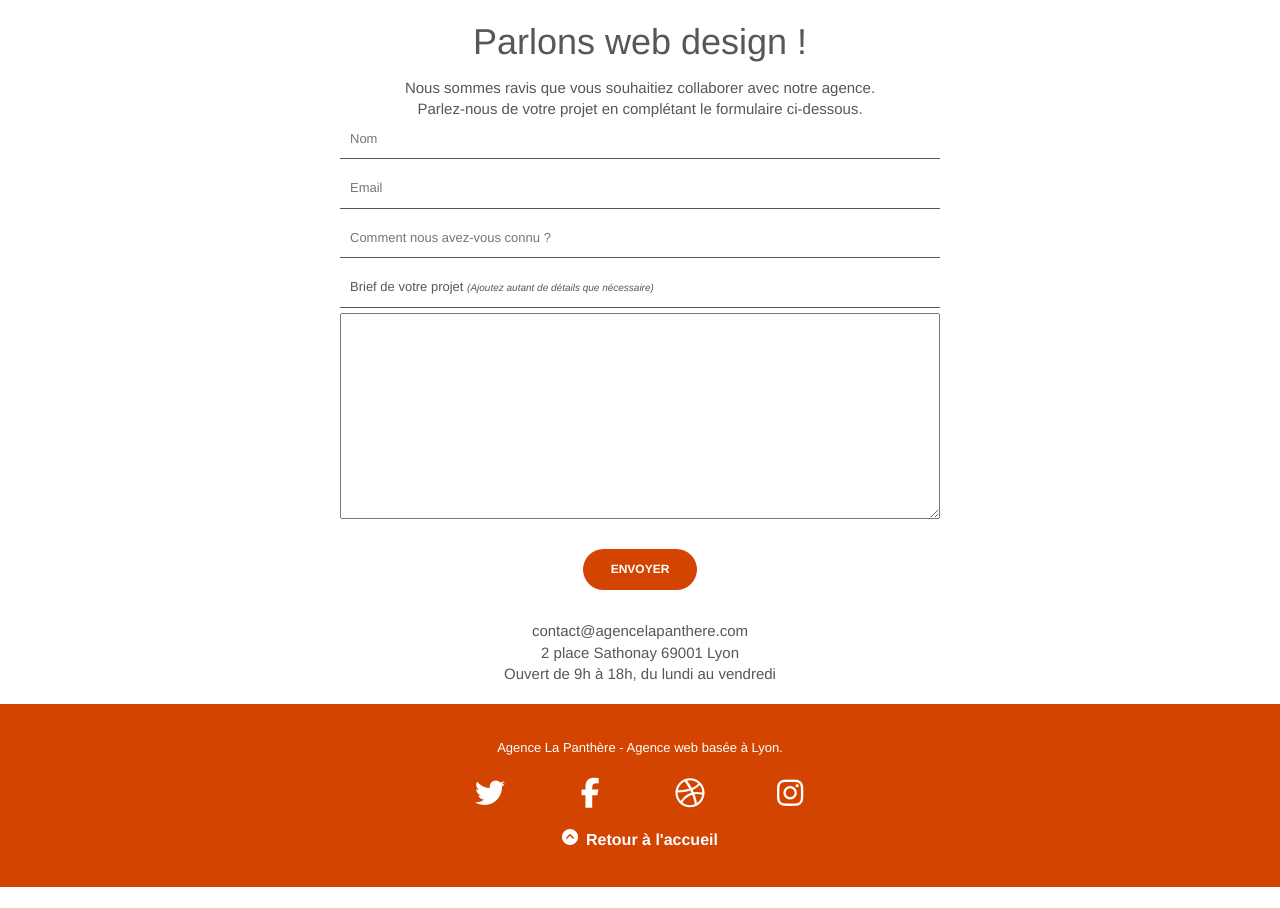
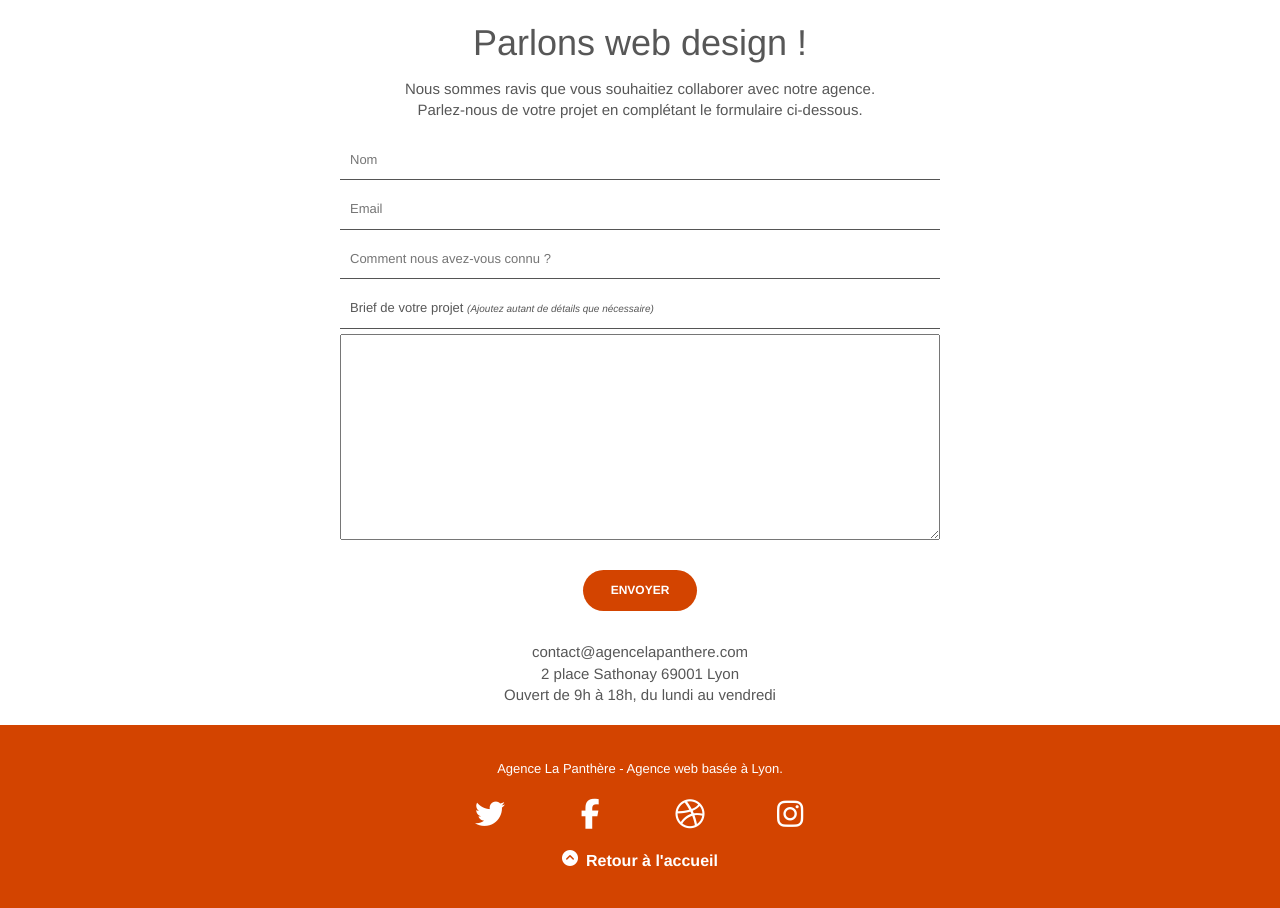
Before and after one commit to ThomasdevLC/lapanthere, a plain HTML site: page index.html in a window 1280 px wide. Shown: the part 3064-3972 px from the top of the page. Before the commit the page ends 3951 px from the top, so only its background shows below. Drawn offline with nearby package versions, Linux system fonts and the light colour scheme; some packages are replaced by stand-ins of ours; a script that the page names is missing.

Commit message:
new_heads

```diff
--- a/index.html
+++ b/index.html
@@ -248,7 +248,8 @@
 		<!-- bloc-4-portfolio END -->
 
 		<!-- bloc-5-cta -->
-		<div class="bloc bgc-dark-slate-blue bg-banniere d-bloc bloc-bg-texture texture-paper" id="bloc-5-cta">
+		<div id="contact" class="bloc bgc-dark-slate-blue bg-banniere d-bloc bloc-bg-texture texture-paper"
+			id="bloc-5-cta">
 			<div class="container bloc-lg">
 				<div class="row">
 					<h2 class="mg-md text-center tc-white">
@@ -264,17 +265,17 @@
 
 
 
-		<section id="contact" class="contact">
+		<section class="contact pad-cnt">
 			<div class="col-sm-12">
-				<h2 class="text-center contact-title ">
+				<p class="text-center contact-title  ">
 					Parlons web design !
-				</h2>
+				</p>
 				<p class="text-center mg-lg  tight-width-whitespace text-medium">
 					Nous sommes ravis que vous souhaitiez collaborer avec notre agence.<br>
 					Parlez-nous de votre projet en complétant le formulaire ci-dessous.
 				</p>
 			</div>
-			<form action="#" class="contact-form">
+			<form action="#" class="contact-form pad-cnt ">
 				<input type="text" placeholder="Nom" name="name" id="name">
 				<input type="email" placeholder="Email" name="email" id="email">
 				<input type="text" placeholder="Comment nous avez-vous connu ?" name="message" id="message">
--- a/style.css
+++ b/style.css
@@ -1251,6 +1251,10 @@ input {
     margin: auto;
 }
 
+.pad-cnt {
+    padding-top: 20px;
+}
+
 /* //////////////////////// FOOTER /////////////////////// */
 
 .d-bloc a:hover .icon-sm,
@@ -1282,6 +1286,8 @@ input {
 
 .fa-circle-chevron-up {
     padding-right: 8px;
-    line-height: -20px;
-
+    display: block;
+    display: flex;
+    align-items: center;
+    margin-bottom: 3px;
 }
```
